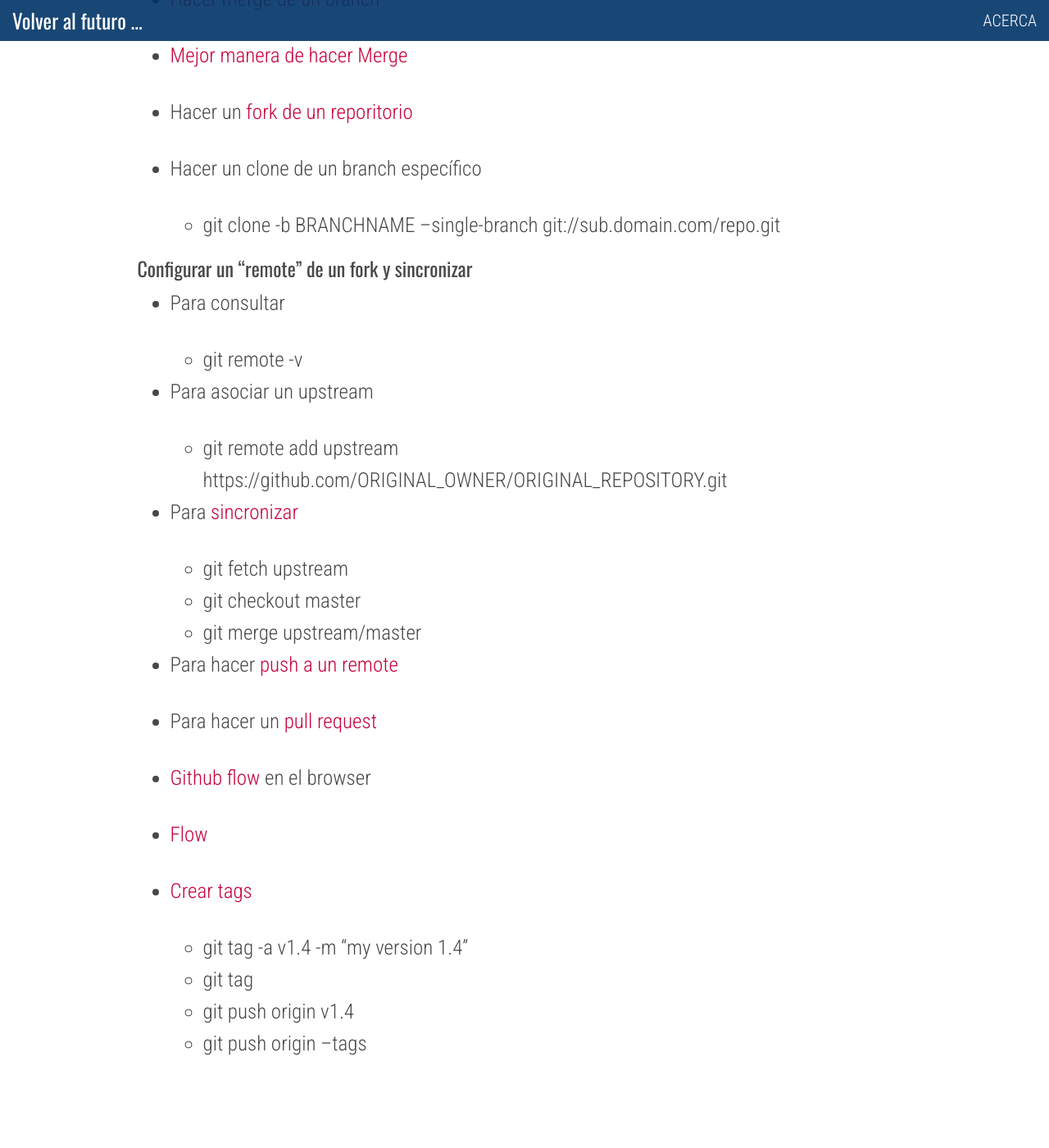
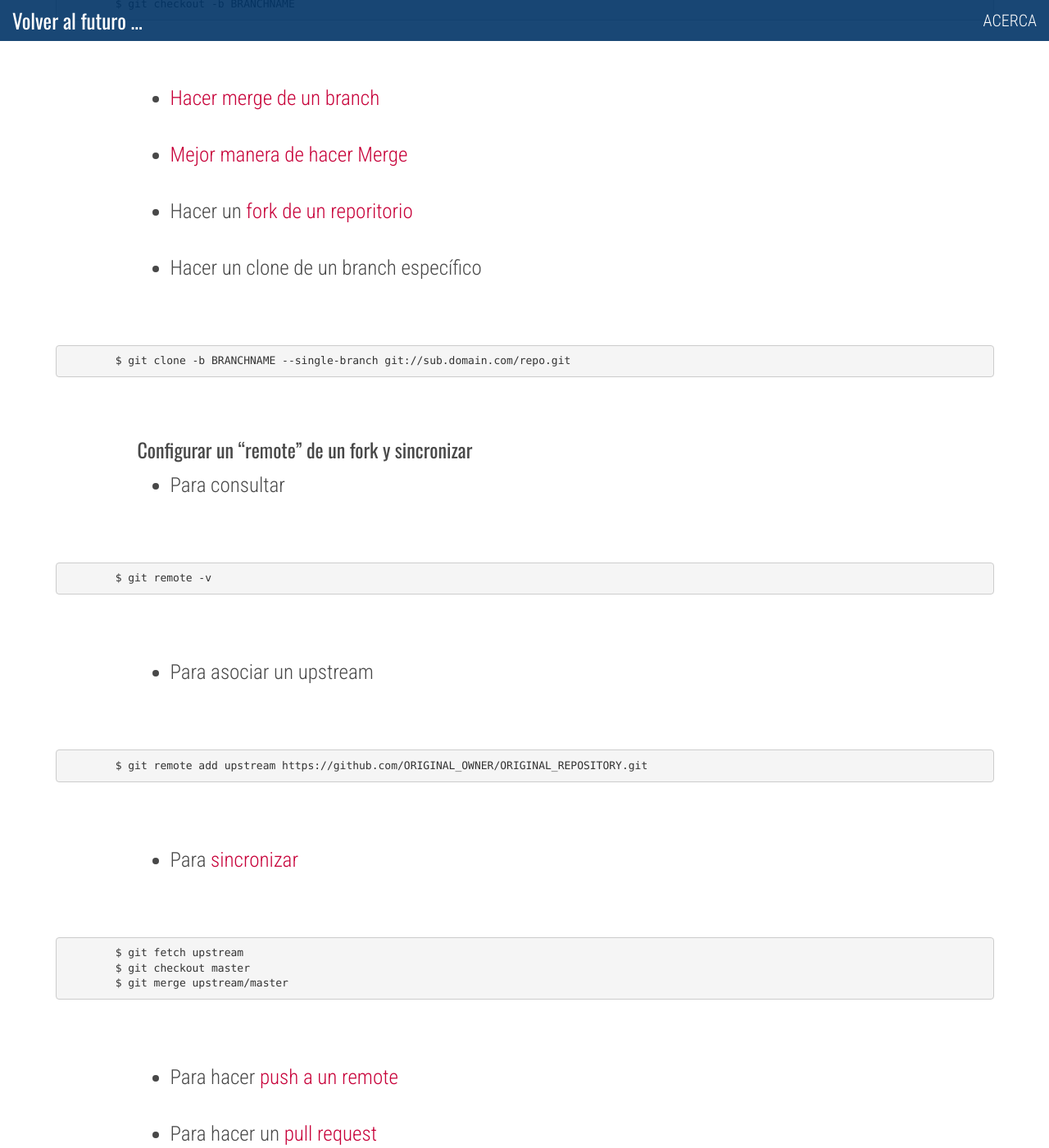
Before and after one commit to aaramirez/aaramirez.github.io, a Jekyll site: the page built from _posts/tech/2015-01-01-git-tricks.markdown, in a window 1280 px wide and 1400 px high, scrolled down 662 px. Shown: the whole window at 82% size. Built offline with Jekyll 4.4.1, drawn with Linux system fonts in a browser that asks for light colours; nearby versions of some CDN libraries; comment, search, counter and statistics services are not loaded; some of the changed text lies outside the part shown.

Commit message:
Git post changed

```diff
--- a/_posts/tech/2015-01-01-git-tricks.markdown
+++ b/_posts/tech/2015-01-01-git-tricks.markdown
@@ -15,7 +15,9 @@ Les dejo una lista de algunos trucos con git, básicos, pero que seguro de inter
 
 - [Crear un nuevo branch][4]
 
-	- git checkout -b BRANCHNAME
+<pre>
+	$ git checkout -b BRANCHNAME
+</pre>
 
 - [Hacer merge de un branch][13]
 
@@ -25,23 +27,31 @@ Les dejo una lista de algunos trucos con git, básicos, pero que seguro de inter
 
 - Hacer un clone de un branch específico
 
-	- git clone -b BRANCHNAME --single-branch git://sub.domain.com/repo.git
+<pre>
+	$ git clone -b BRANCHNAME --single-branch git://sub.domain.com/repo.git
+</pre>
 
 ### Configurar un "remote" de un fork y sincronizar
 
 - Para consultar
 
-	- git remote -v
+<pre>
+	$ git remote -v
+</pre>
 
 - Para asociar un upstream
 
-	- git remote add upstream https://github.com/ORIGINAL_OWNER/ORIGINAL_REPOSITORY.git
+<pre>
+	$ git remote add upstream https://github.com/ORIGINAL_OWNER/ORIGINAL_REPOSITORY.git
+</pre>
 
 - Para [sincronizar][6]
 
-	- git fetch upstream
-	- git checkout master
-	- git merge upstream/master
+<pre>
+	$ git fetch upstream
+	$ git checkout master
+	$ git merge upstream/master
+</pre>
 
 - Para hacer [push a un remote][7]
 
@@ -53,11 +63,12 @@ Les dejo una lista de algunos trucos con git, básicos, pero que seguro de inter
 
 - [Crear tags][12]
 
-	- git tag -a v1.4 -m "my version 1.4"
-	- git tag
-	- git push origin v1.4
-	- git push origin --tags
-
+<pre>
+	$ git tag -a v1.4 -m "my version 1.4"
+	$ git tag
+	$ git push origin v1.4
+	$ git push origin --tags
+</pre>
 
 [1]: https://help.github.com/articles/set-up-git/ "Set up git"
 [2]: https://help.github.com/articles/adding-a-file-to-a-repository-from-the-command-line/ "Add files"
```
